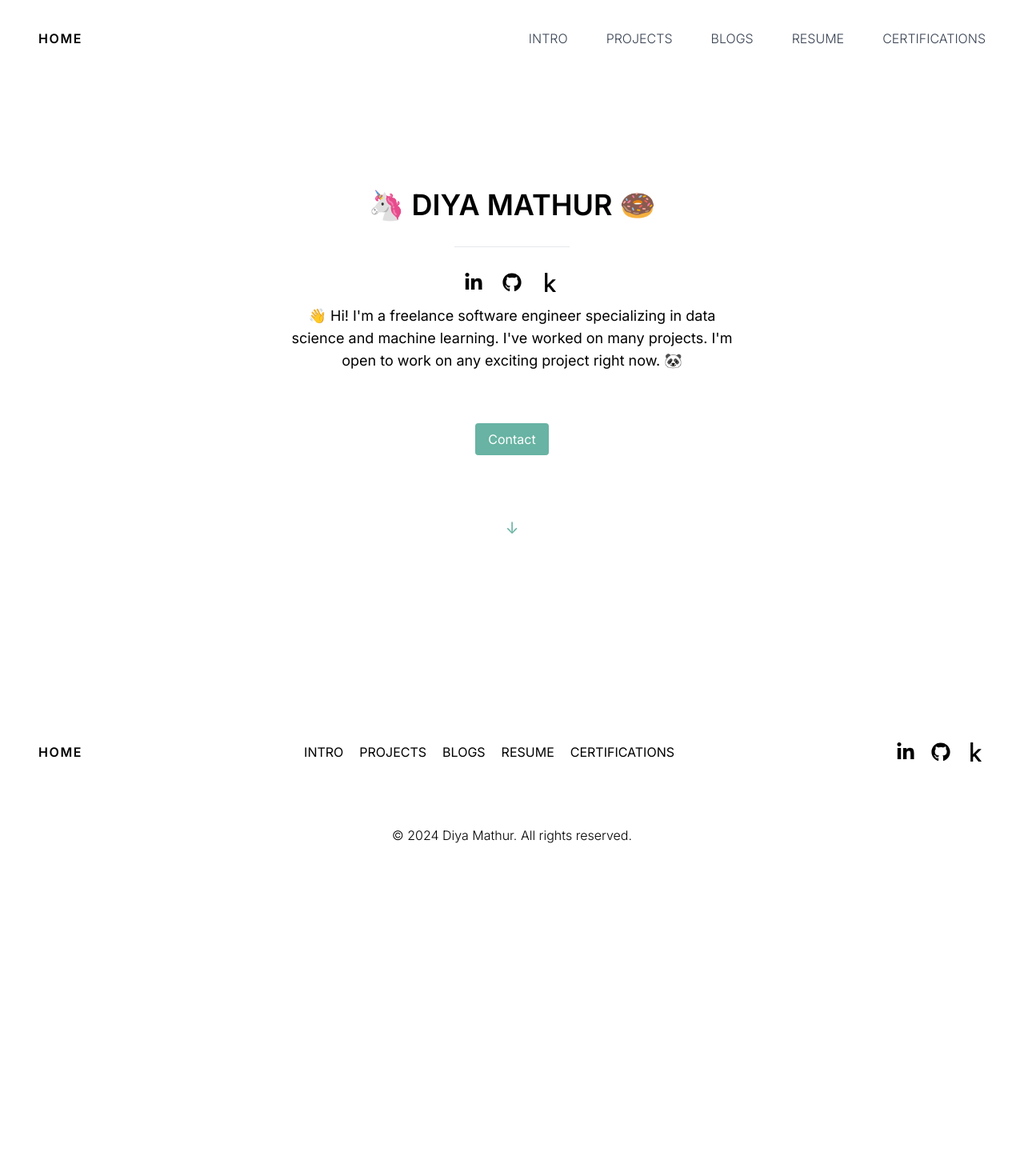
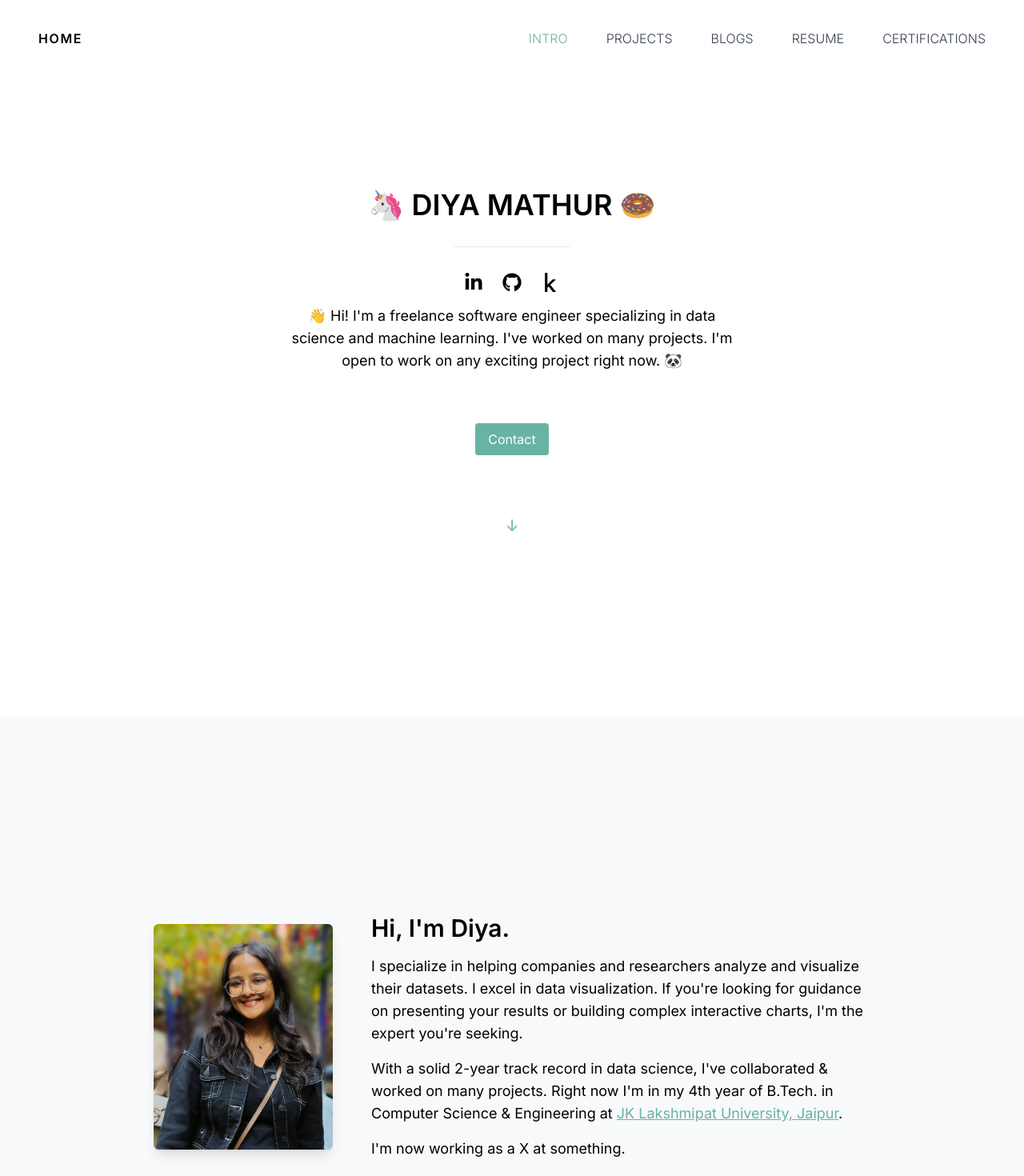
Before and after one commit to adistrim/diya_portfolio, a Next.js app in the folder nextjs_portfolio/: page / in a window 1280 px wide. Shown: the top 1470 px of the page at 80% size. Before the commit the page ends 1088 px from the top, so only its background shows below. Built offline with nearby package versions, Linux system fonts and the light colour scheme.

Commit message:
added intro section, improved header

```diff
--- a/nextjs_portfolio/src/app/components/header.js
+++ b/nextjs_portfolio/src/app/components/header.js
@@ -1,17 +1,64 @@
 "use client";
 import Link from 'next/link';
-import { useState } from 'react';
+import { useState, useEffect } from 'react';
 
 const Header = () => {
   const [isOpen, setIsOpen] = useState(false);
+  const [activeSection, setActiveSection] = useState('');
+  const [isScrolled, setIsScrolled] = useState(false);
+
 
   const toggleMenu = () => {
     setIsOpen(!isOpen);
   };
 
+  const handleScroll = (e, id) => {
+    e.preventDefault();
+    const element = document.getElementById(id);
+    if (element) {
+      element.scrollIntoView({ behavior: 'smooth' });
+      setIsOpen(false);
+    }
+  };
+
+  useEffect(() => {
+    const sections = ['intro', 'projects', 'blogs', 'resume', 'certifications'];
+    const sectionElements = sections.map((id) => document.getElementById(id));
+
+    const observer = new IntersectionObserver(
+      (entries) => {
+        entries.forEach((entry) => {
+          if (entry.isIntersecting) {
+            setActiveSection(entry.target.id);
+          } else {
+            setActiveSection('');
+          }
+        });
+      },
+      {
+        threshold: 0.5,
+      }
+    );
+
+    sectionElements.forEach((element) => {
+      if (element) {
+        observer.observe(element);
+      }
+    });
+
+    return () => {
+      sectionElements.forEach((element) => {
+        if (element) {
+          observer.unobserve(element);
+        }
+      });
+    };
+  }, []);
+
   return (
+    <>
       <header
-      className="my-5 text-black"
+        className="my-5 text-black relative bg-gradient-to-b from-white/60 via-white/40 to-transparent backdrop-filter backdrop-blur-sm"
         style={{
           position: 'sticky',
           top: 0,
@@ -54,39 +101,45 @@ const Header = () => {
             } md:flex md:items-center md:space-x-[3rem] md:font-light transition-all duration-500 ease-in-out`}
           style={{ maxHeight: isOpen ? '500px' : '0' }}
         >
-          <Link
+          <a
             href="#intro"
-            className="block py-2 pr-4 pl-3 text-gray-700 hover:bg-gray-100 md:hover:bg-transparent md:border-0 hover:text-[#68B3A3] md:p-0"
+            className={`block py-2 pr-4 pl-3 md:p-0 ${activeSection === 'intro' ? 'text-[#68B3A3]' : 'text-gray-700'} hover:bg-gray-100 md:hover:bg-transparent md:border-0 hover:text-[#68B3A3]`}
+            onClick={(e) => handleScroll(e, 'intro')}
           >
             INTRO
-          </Link>
-          <Link
+          </a>
+          <a
             href="#projects"
-            className="block py-2 pr-4 pl-3 text-gray-700 hover:bg-gray-100 md:hover:bg-transparent md:border-0 hover:text-[#68B3A3] md:p-0"
+            className={`block py-2 pr-4 pl-3 md:p-0 ${activeSection === 'projects' ? 'text-[#68B3A3]' : 'text-gray-700'} hover:bg-gray-100 md:hover:bg-transparent md:border-0 hover:text-[#68B3A3]`}
+            onClick={(e) => handleScroll(e, 'projects')}
           >
             PROJECTS
-          </Link>
-          <Link
+          </a>
+          <a
             href="#blogs"
-            className="block py-2 pr-4 pl-3 text-gray-700 hover:bg-gray-100 md:hover:bg-transparent md:border-0 hover:text-[#68B3A3] md:p-0"
+            className={`block py-2 pr-4 pl-3 md:p-0 ${activeSection === 'blogs' ? 'text-[#68B3A3]' : 'text-gray-700'} hover:bg-gray-100 md:hover:bg-transparent md:border-0 hover:text-[#68B3A3]`}
+            onClick={(e) => handleScroll(e, 'blogs')}
           >
             BLOGS
-          </Link>
-          <Link
-            href=""
-            className="block py-2 pr-4 pl-3 text-gray-700 hover:bg-gray-100 md:hover:bg-transparent md:border-0 hover:text-[#68B3A3] md:p-0"
+          </a>
+          <a
+            href="#resume"
+            className={`block py-2 pr-4 pl-3 md:p-0 ${activeSection === 'resume' ? 'text-[#68B3A3]' : 'text-gray-700'} hover:bg-gray-100 md:hover:bg-transparent md:border-0 hover:text-[#68B3A3]`}
+            onClick={(e) => handleScroll(e, 'resume')}
           >
             RESUME
-          </Link>
-          <Link
+          </a>
+          <a
             href="#certifications"
-            className="block py-2 pr-4 pl-3 text-gray-700 hover:bg-gray-100 md:hover:bg-transparent md:border-0 hover:text-[#68B3A3] md:p-0"
+            className={`block py-2 pr-4 pl-3 md:p-0 ${activeSection === 'certifications' ? 'text-[#68B3A3]' : 'text-gray-700'} hover:bg-gray-100 md:hover:bg-transparent md:border-0 hover:text-[#68B3A3]`}
+            onClick={(e) => handleScroll(e, 'certifications')}
           >
             CERTIFICATIONS
-          </Link>
+          </a>
         </nav>
       </div>
     </header>
+    </>
   );
 };
 
--- /dev/null
+++ b/nextjs_portfolio/src/app/components/intro.js
@@ -0,0 +1,46 @@
+"use client";
+import React from 'react';
+import Image from 'next/image';
+import Link from 'next/link';
+
+const Intro = () => {
+  return (
+    <div id="intro" className="flex flex-col justify-center items-center min-h-screen bg-[#F8F9FA] text-black p-4 md:p-12 lg:p-16">
+      <div className="max-w-4xl w-full flex flex-col md:flex-row items-center justify-center">
+        <div className="w-full md:w-1/3 lg:w-1/4 flex justify-center mb-8 md:mb-0">
+          <Image
+            src="/diya_mathur.png"
+            alt="Diya Mathur"
+            width={300}
+            height={300}
+            className="rounded-md shadow-lg max-w-full"
+          />
+        </div>
+        <div className="w-full md:w-2/3 lg:w-3/4 md:pl-8 lg:pl-12 text-center md:text-left">
+          <h2 className="text-2xl md:text-3xl font-semibold mb-4">Hi, I&apos;m Diya.</h2>
+          <p className="text-base md:text-lg mb-4">
+            I specialize in helping companies and researchers analyze and visualize their datasets. I
+            excel in data visualization. If you&apos;re looking for guidance on presenting your results or
+            building complex interactive charts, I&apos;m the expert you&apos;re seeking.
+          </p>
+          <p className="text-base md:text-lg mb-4">
+            With a solid 2-year track record in data science, I&apos;ve collaborated & worked on many
+            projects. Right now I&apos;m in my 4th year of B.Tech. in Computer Science & Engineering at{' '}
+            <Link
+              href="https://www.jklu.edu.in/"
+              target="_blank"
+              rel="noopener noreferrer"
+              className="text-[#68B3A3] underline hover:text-black"
+            >
+              JK Lakshmipat University, Jaipur
+            </Link>
+            .
+          </p>
+          <p className="text-base md:text-lg">I&apos;m now working as a X at something.</p>
+        </div>
+      </div>
+    </div>
+  );
+};
+
+export default Intro;
--- a/nextjs_portfolio/src/app/page.js
+++ b/nextjs_portfolio/src/app/page.js
@@ -1,9 +1,11 @@
+import Intro from './components/intro';
 import LandingArea from './components/ladingArea';
 
 const Home = () => {
   return (
     <div>
       <LandingArea />
+      <Intro />
 
     </div>
   );
```
Lines whose indentation alone changed are shown as unchanged.
